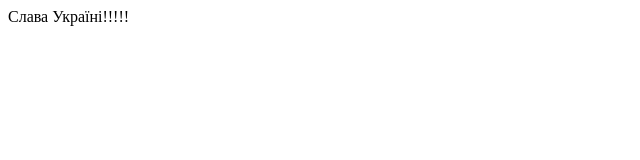
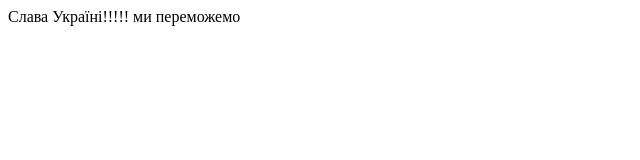
Before and after one commit to arisokrat87/first, a plain HTML site: page index.html in a window 1280 px wide. Shown: the whole page, without its empty margins (0-640 px from the left). Drawn offline with Linux system fonts and the light colour scheme.

Commit message:
first comitt

```diff
--- a/index.html
+++ b/index.html
@@ -4,5 +4,7 @@
     </head>
     <body>
         Слава Україні!!!!!
+        ми переможемо
+
     </body>
     </html>
```
